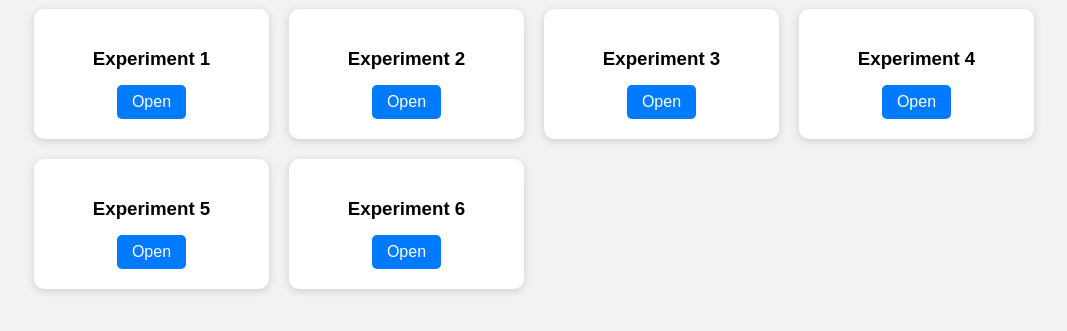
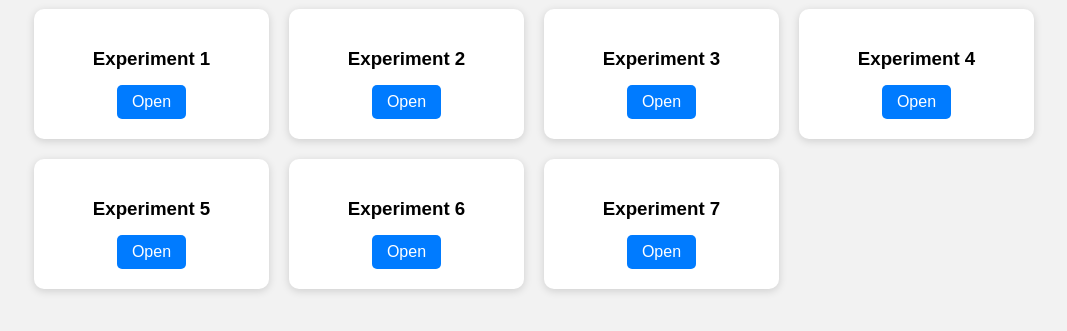
Before and after one commit to 6379424329keerthi-blip/Index_Web, a plain HTML site: page index.html in a window 1280 px wide. Shown: the part 99-430 px from the top of the page, without its empty margins (106-1173 px from the left). Drawn offline with Linux system fonts and the light colour scheme.

Commit message:
Update index.html

```diff
--- a/index.html
+++ b/index.html
@@ -102,6 +102,11 @@
             <a href="./Ex_6.html">Open</a>
         </div>
 
+        <div class="card">
+            <h3>Experiment 7</h3>
+            <a href="./Ex_7.html">Open</a>
+        </div>
+
     </div>
 
 </body>
```
